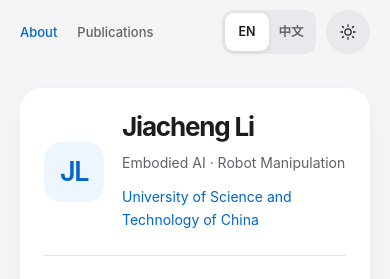
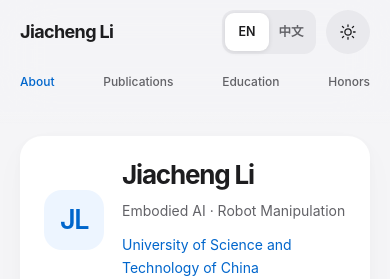
Before and after one commit to embodied-ai-research/embodied-ai-research.github.io, a website: page index.html in a window 390 px wide. Shown: the top 279 px of the page. Drawn offline with Linux system fonts and the light colour scheme.

Commit message:
Default to English and add education and honors navigation

```diff
--- a/assets/apple.css
+++ b/assets/apple.css
@@ -236,3 +236,14 @@ body, .profile, .pub, .focus dd.quote, .topbar {
   .background-list { padding: .125rem 1.25rem; }
   .background-list li { grid-template-columns: 1fr; gap: .375rem; }
 }
+
+/* Keep all section links visible on smaller screens. */
+.nav a { white-space: nowrap; }
+@media (max-width: 48rem) {
+  html { scroll-padding-top: 8.5rem; }
+  .topbar-inner { height: auto; min-height: 7rem; display: grid; grid-template-columns: minmax(0, 1fr) auto; gap: .125rem 1rem; padding-top: .5rem; padding-bottom: .375rem; }
+  .topbar-inner .brand { display: block; }
+  .topbar-actions { grid-column: 2; grid-row: 1; }
+  .nav { grid-column: 1 / -1; grid-row: 2; margin-left: 0; justify-content: space-between; gap: .5rem; }
+  .nav a { font-size: .75rem; }
+}
--- a/assets/main.js
+++ b/assets/main.js
@@ -158,7 +158,6 @@ function initLangSwitch() {
   document.querySelectorAll("[data-set-lang]").forEach((btn) =>
     btn.addEventListener("click", () => {
       setLang(btn.dataset.setLang);
-      localStorage.setItem("lang", btn.dataset.setLang);
     }),
   );
 }
--- a/index.html
+++ b/index.html
@@ -17,13 +17,13 @@
     <meta name="theme-color" content="#161617" media="(prefers-color-scheme: dark)" />
     <link rel="icon" href="./assets/favicon.svg" type="image/svg+xml" />
     <link rel="stylesheet" href="./assets/style.css?v=20261118-eloggen" />
-    <link rel="stylesheet" href="./assets/apple.css?v=20261120-background" />
+    <link rel="stylesheet" href="./assets/apple.css?v=20261120-navigation" />
     <script>
       (function () {
         var root = document.documentElement;
         var theme = localStorage.getItem("theme");
         if (theme) root.dataset.theme = theme;
-        var lang = new URLSearchParams(location.search).get("lang") || localStorage.getItem("lang");
+        var lang = new URLSearchParams(location.search).get("lang") || "en";
         if (lang === "zh" || lang === "en") {
           root.dataset.lang = lang;
           root.lang = lang === "zh" ? "zh-CN" : "en";
@@ -38,6 +38,8 @@
         <nav class="nav" aria-label="Sections">
           <a href="#about"><span data-l="en">About</span><span data-l="zh">简介</span></a>
           <a href="#publications"><span data-l="en">Publications</span><span data-l="zh">论文</span></a>
+          <a href="#education"><span data-l="en">Education</span><span data-l="zh">教育经历</span></a>
+          <a href="#honors"><span data-l="en">Honors</span><span data-l="zh">荣誉奖励</span></a>
         </nav>
         <div class="topbar-actions">
           <div class="lang-switch" role="group" aria-label="Language / 语言">
@@ -232,6 +234,6 @@
       </div>
     </main>
 
-    <script type="module" src="./assets/main.js?v=20261119-gripper-ego"></script>
+    <script type="module" src="./assets/main.js?v=20261120-navigation"></script>
   </body>
 </html>
```
